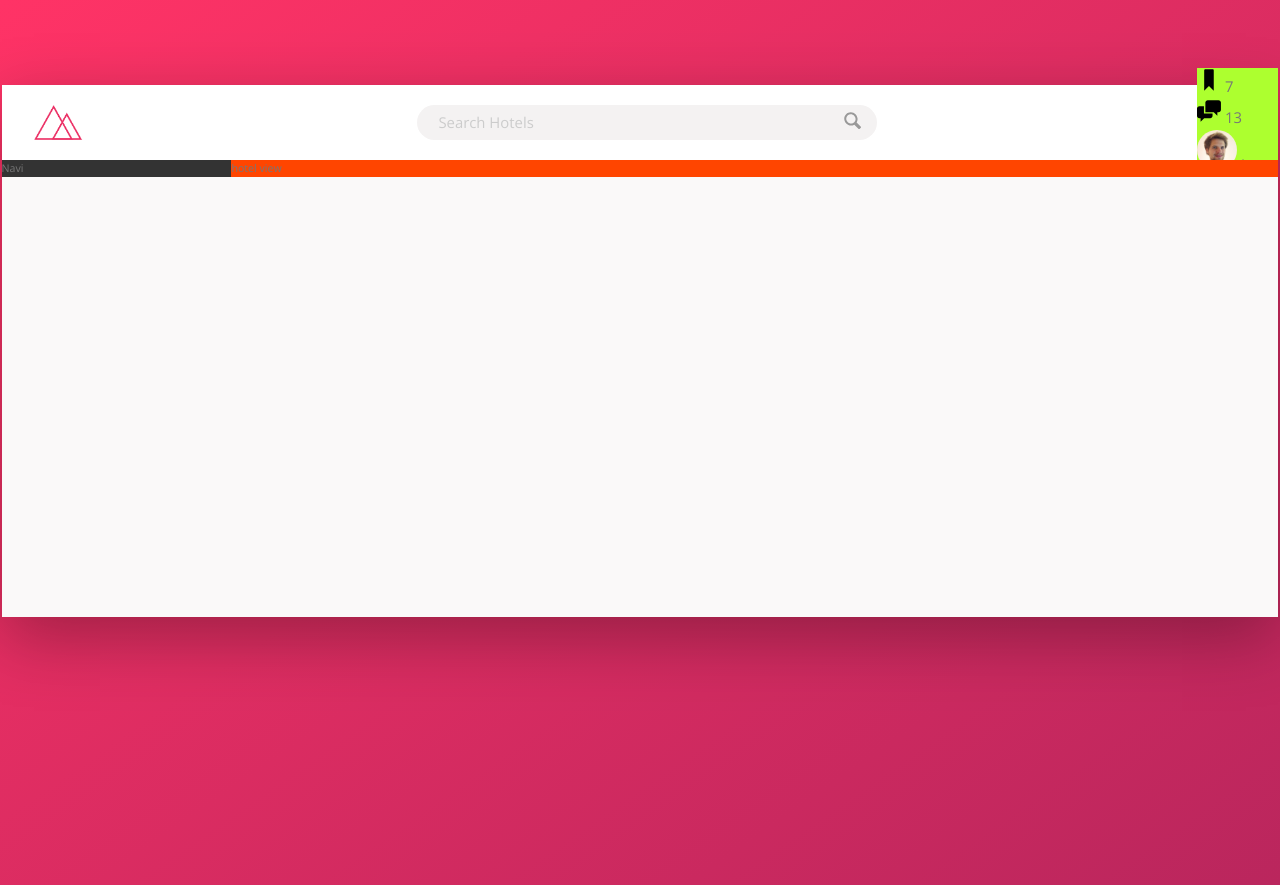
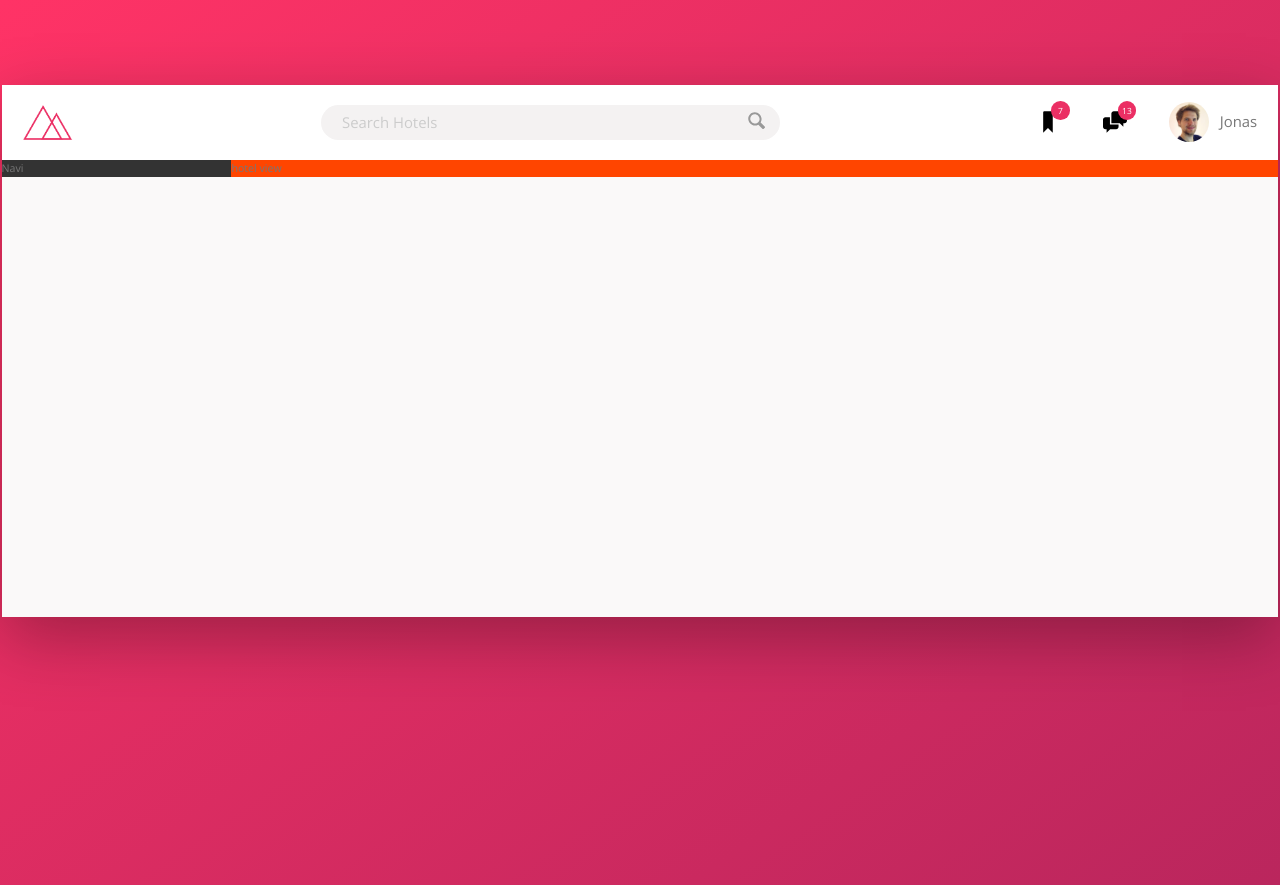
Before and after one commit to Israel-J/Trillo, a website: page index.html in a window 1280 px wide. Drawn offline with nearby package versions, Linux system fonts and the light colour scheme.

Commit message:
Finished styling header

```diff
--- a/sass/_components.scss
+++ b/sass/_components.scss
@@ -1,7 +1,7 @@
 // LOGO
 .logo {
     height: 3.25rem;
-    margin-left: 3rem;
+    margin-left: 2rem;
 }
 
 // SEARCH
@@ -69,30 +69,57 @@
 // USER NAVIGATION
 
 .user-nav {
-    background-color: greenyellow;
+    align-self: stretch;
+    display: flex;
+    align-items: center;
+
+    & > *  {
+        padding: 0 2rem;
+        cursor: pointer;
+        height: 100%;
+        display: flex;
+        align-items: center; // aligns vertically
+
+    }
+
+    & > *:hover {
+        background-color: var(--color-grey-light-2);
+    }
+
     &__icon-box {
-
+        position: relative;
     }
 
     &__icon {
         height: 2.25rem;
         width: 2.25rem;
+        fill: var(--color-dark-light-2);
+
     }
 
     &__notification {
+        font-size: .8rem;
+        height: 1.75rem;
+        width: 1.75rem;
+        border-radius: 50%;
+        background-color: var(--color-primary);
+        color: #fff;
+        position: absolute;
+        top: 1.5rem;
+        right: 1.1rem;
+
+        display: flex;
+        justify-content: center;
+        align-items: center;
 
     }
 
-    &__user {
-
-    }
 
     &__user-photo {
         height: 3.75rem;
         border-radius: 50%;
+        margin-right: 1rem;
     }
 
-    &__user-name {
 
-    }
 }
```
Also changed, not shown: css/style.css.
